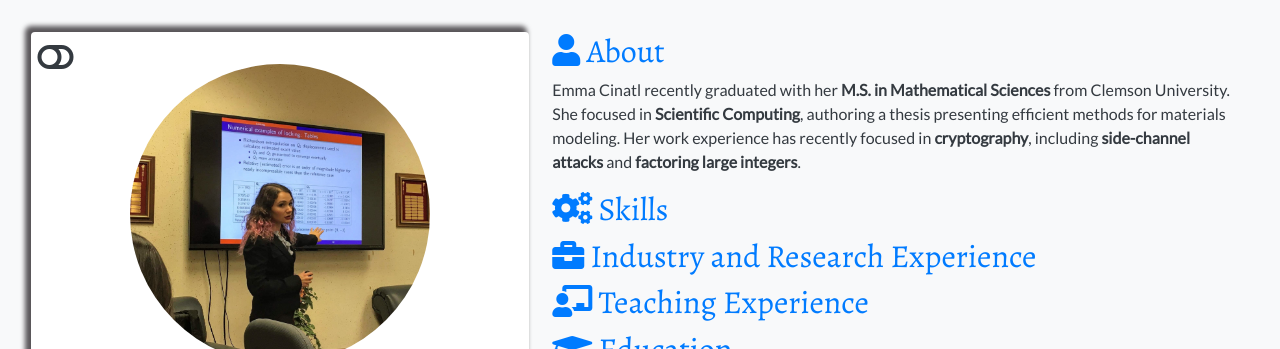
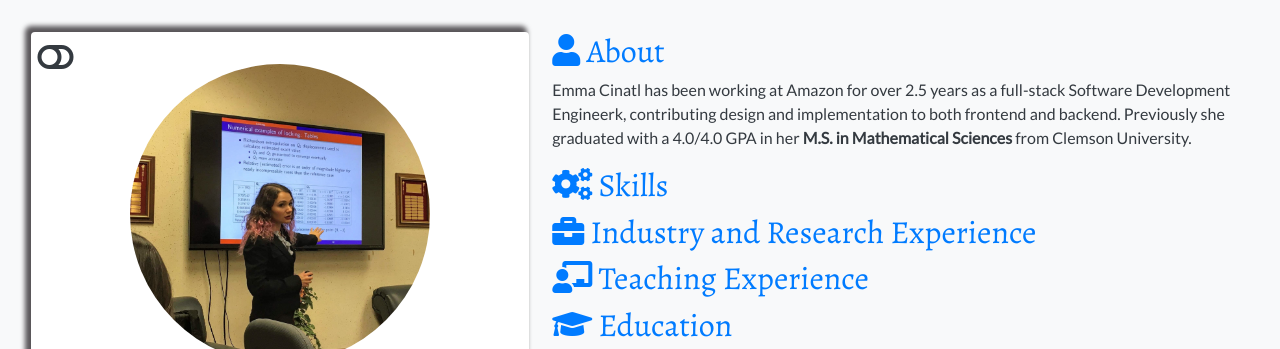
Before and after one commit to ecinatl/ecinatl.github.io, a plain HTML site: page index.html in a window 1280 px wide. Shown: the top 349 px of the page. Drawn offline with nearby package versions, Linux system fonts and the light colour scheme; some icons are missing.

Commit message:
Updated About section

```diff
--- a/index.html
+++ b/index.html
@@ -114,7 +114,7 @@
       </h2>
       <div class="panel overflow-hidden">
         <p class="text-dark markdownify">
-  Emma Cinatl recently graduated with her <strong>M.S. in Mathematical Sciences</strong> from Clemson University.  She focused in <strong>Scientific Computing</strong>, authoring a thesis presenting efficient methods for materials modeling.  Her work experience has recently focused in <strong>cryptography</strong>, including <strong>side-channel attacks</strong> and <strong>factoring large integers</strong>.
+  Emma Cinatl has been working at Amazon for over 2.5 years as a full-stack Software Development Engineerk, contributing design and implementation to both frontend and backend. Previously she graduated with a 4.0/4.0 GPA in her <strong>M.S. in Mathematical Sciences</strong> from Clemson University.
 </p>
 
       </div>
```
